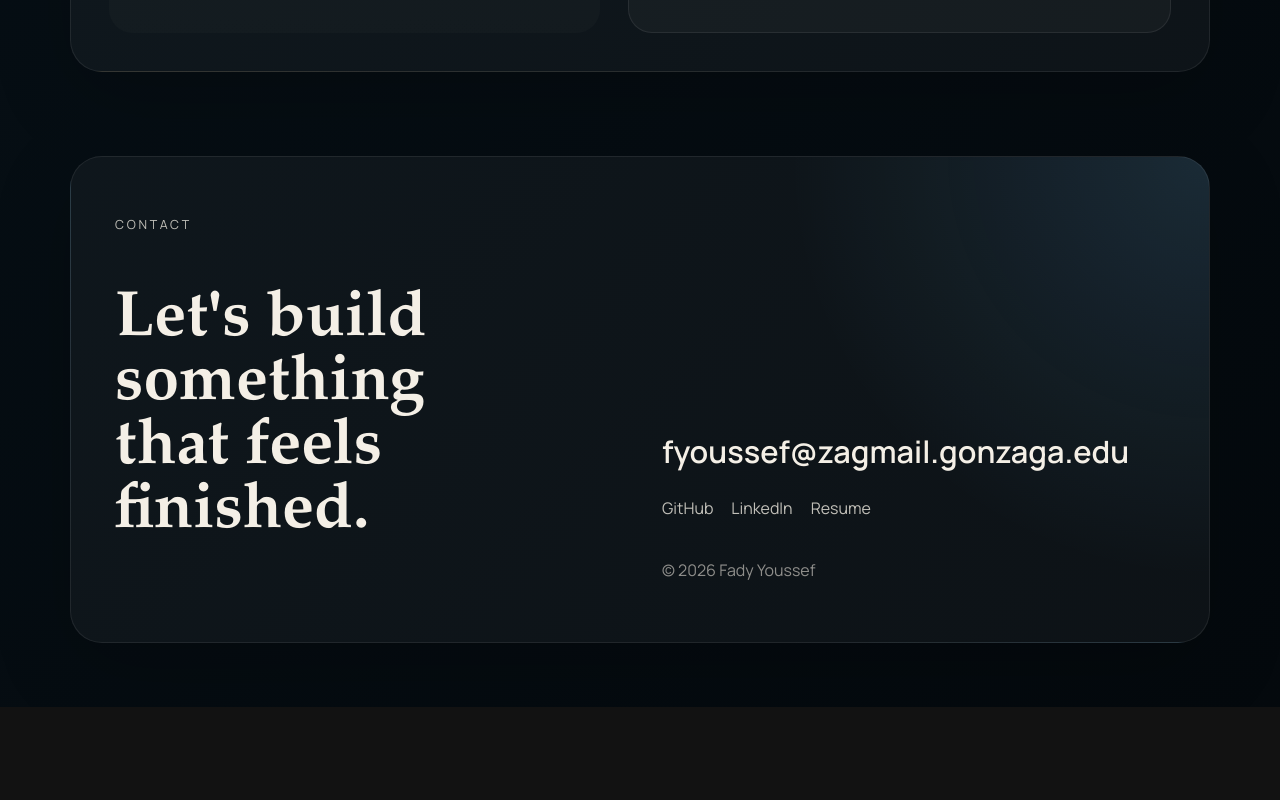
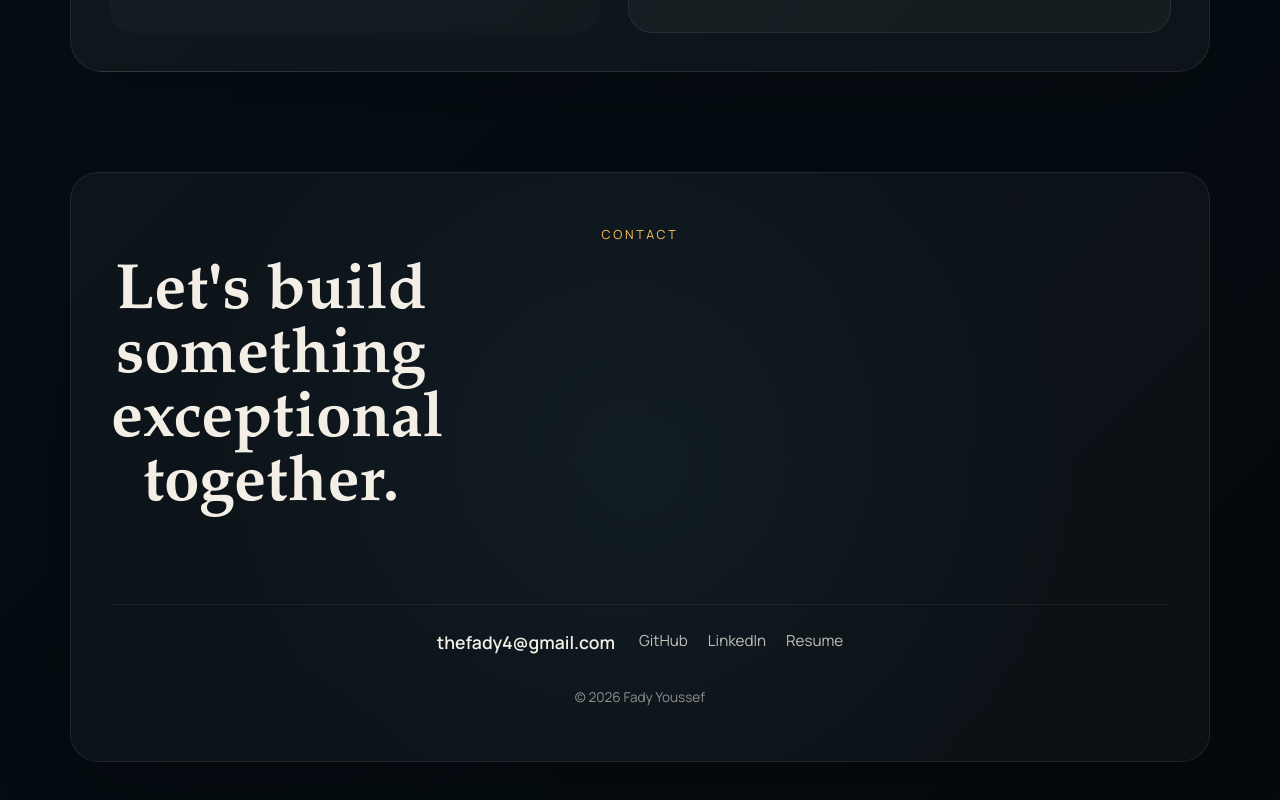
Before and after one commit to JustFady/FY-Portfolio, a React (Vite) app: page / in a window 1280 px wide. Shown: the part 5439-6239 px from the top of the page. Before the commit the page ends 6146 px from the top, so only its background shows below. Built offline with nearby package versions, Linux system fonts and the light colour scheme.

Commit message:
cleaned up the footer. switched to a horizontal layout and updated the contact email.

```diff
--- a/src/App.css
+++ b/src/App.css
@@ -340,76 +340,86 @@
 }
 
 .footer {
-  display: grid;
-  grid-template-columns: minmax(0, 0.95fr) minmax(320px, 0.95fr);
-  gap: 44px;
-  margin-top: 84px;
-  padding: 44px;
-  border-radius: 32px;
+  margin-top: 100px;
+  padding: 40px;
+  border-radius: 28px;
   border: 1px solid rgba(255, 255, 255, 0.08);
   background:
-    radial-gradient(circle at top right, rgba(105, 195, 255, 0.13), transparent 34%),
-    rgba(255, 255, 255, 0.04);
+    radial-gradient(circle at center, rgba(105, 195, 255, 0.05), transparent 70%),
+    rgba(255, 255, 255, 0.03);
+  text-align: center;
 }
 
-.footer-copy p:last-child {
-  max-width: 46ch;
-  margin-top: 20px;
+.footer-content {
+  display: flex;
+  flex-direction: column;
+  gap: 32px;
 }
 
-.footer-actions {
+.footer-heading {
+  font-family: var(--font-display);
+  font-size: clamp(1.8rem, 4vw, 3.2rem);
+  font-weight: 600;
+  line-height: 1.1;
+  margin-top: 12px;
+}
+
+.footer-bottom {
   display: flex;
-  flex-direction: column;
-  gap: 22px;
-  align-items: flex-start;
-  justify-content: flex-end;
+  flex-wrap: wrap;
+  justify-content: center;
+  align-items: center;
+  gap: 24px;
+  padding-top: 24px;
+  border-top: 1px solid rgba(255, 255, 255, 0.06);
 }
 
 .footer-email {
-  font-size: clamp(1.2rem, 2.4vw, 2rem);
+  font-size: 1.1rem;
   font-weight: 600;
+  color: var(--text-primary);
+  transition: color 0.2s ease;
 }
 
-.contact-grid {
-  display: grid;
-  gap: 16px;
-  width: 100%;
-}
-
-.contact-grid > div {
-  padding: 16px 18px;
-  border-radius: 18px;
-  background: rgba(255, 255, 255, 0.035);
-  border: 1px solid rgba(255, 255, 255, 0.08);
-}
-
-.contact-label {
-  display: block;
-  margin-bottom: 8px;
-  color: var(--accent-primary);
-  font-size: 0.78rem;
-  letter-spacing: 0.18em;
-  text-transform: uppercase;
-}
-
-.contact-grid p {
-  color: var(--text-secondary);
-  line-height: 1.7;
-}
-
-.footer-links {
-  display: flex;
-  gap: 18px;
-  color: var(--text-secondary);
-}
-
-.footer-links a:hover,
 .footer-email:hover {
   color: var(--accent-primary);
 }
 
+.footer-nav {
+  display: flex;
+  gap: 20px;
+}
+
+.footer-nav a {
+  font-size: 0.95rem;
+  color: var(--text-secondary);
+  position: relative;
+}
+
+.footer-nav a::after {
+  content: '';
+  position: absolute;
+  bottom: -4px;
+  left: 0;
+  width: 0;
+  height: 1px;
+  background: var(--accent-primary);
+  transition: width 0.3s ease;
+}
+
+.footer-nav a:hover::after {
+  width: 100%;
+}
+
+.footer-nav a:hover {
+  color: var(--text-primary);
+}
+
 .footer-note {
+  font-size: 0.85rem;
   color: var(--text-muted);
+  width: 100%;
+  margin-top: 8px;
 }
 
 [data-reveal] {
--- a/src/App.jsx
+++ b/src/App.jsx
@@ -229,27 +229,25 @@ function App() {
       </main>
 
       <footer id="contact" className="footer" data-reveal>
-        <div className="footer-copy">
-          <p className="eyebrow">Contact</p>
-          <h2>Let&apos;s build something that feels finished.</h2>
-        </div>
+        <div className="footer-content">
+          <div className="footer-top">
+            <p className="eyebrow">Contact</p>
+            <h2 className="footer-heading">Let&apos;s build something exceptional together.</h2>
+          </div>
 
-        <div className="footer-actions">
-          <a href="mailto:fyoussef@zagmail.gonzaga.edu" className="footer-email">
-            fyoussef@zagmail.gonzaga.edu
-          </a>
-          <div className="footer-links">
-            <a href="https://github.com/JustFady" target="_blank" rel="noreferrer">
-              GitHub
+          <div className="footer-bottom">
+            <a href="mailto:thefady4@gmail.com" className="footer-email">
+              thefady4@gmail.com
             </a>
-            <a href="https://www.linkedin.com/in/fadyyoussef08/" target="_blank" rel="noreferrer">
-              LinkedIn
-            </a>
-            <a href="/resume.pdf" target="_blank" rel="noreferrer">
-              Resume
-            </a>
+
+            <nav className="footer-nav">
+              <a href="https://github.com/JustFady" target="_blank" rel="noreferrer">GitHub</a>
+              <a href="https://www.linkedin.com/in/fadyyoussef08/" target="_blank" rel="noreferrer">LinkedIn</a>
+              <a href="/resume.pdf" target="_blank" rel="noreferrer">Resume</a>
+            </nav>
+
+            <p className="footer-note">© 2026 Fady Youssef</p>
           </div>
-          <p className="footer-note">© 2026 Fady Youssef</p>
         </div>
       </footer>
     </div>
```
